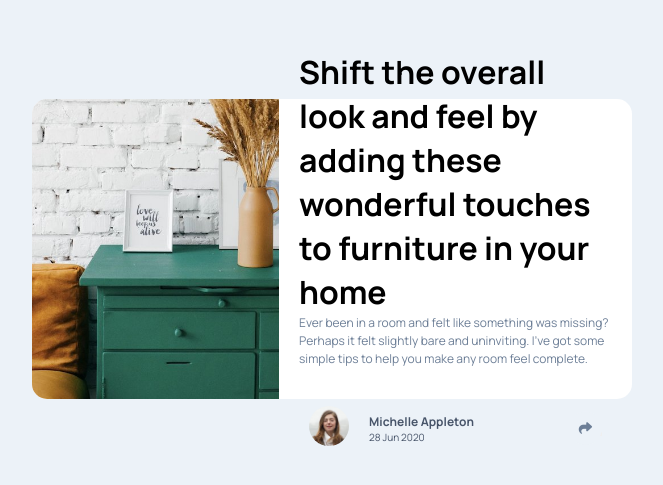
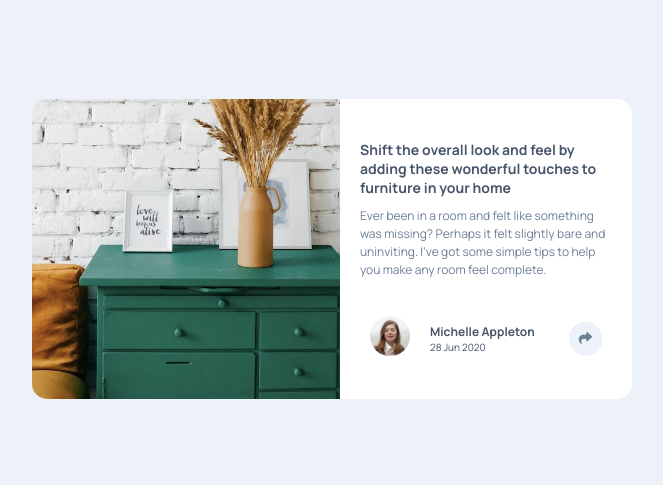
Before and after one commit to hafizurrahaman0/Frontend-Mentor, a website: page article-preview-component-master/index.html in a window 1280 px wide. Shown: the part 151-636 px from the top of the page, without its empty margins (308-971 px from the left). Drawn offline with Linux system fonts and the light colour scheme.

Commit message:
Update style.css

```diff
--- a/article-preview-component-master/style.css
+++ b/article-preview-component-master/style.css
@@ -74,7 +74,7 @@ main {
     padding: 20px;
 }
 
-.content p:first-child {
+.content h1 {
     font-size: 14px;
     color: var(--Very-Dark-Grayish-Blue);
     font-weight: 700;
```
